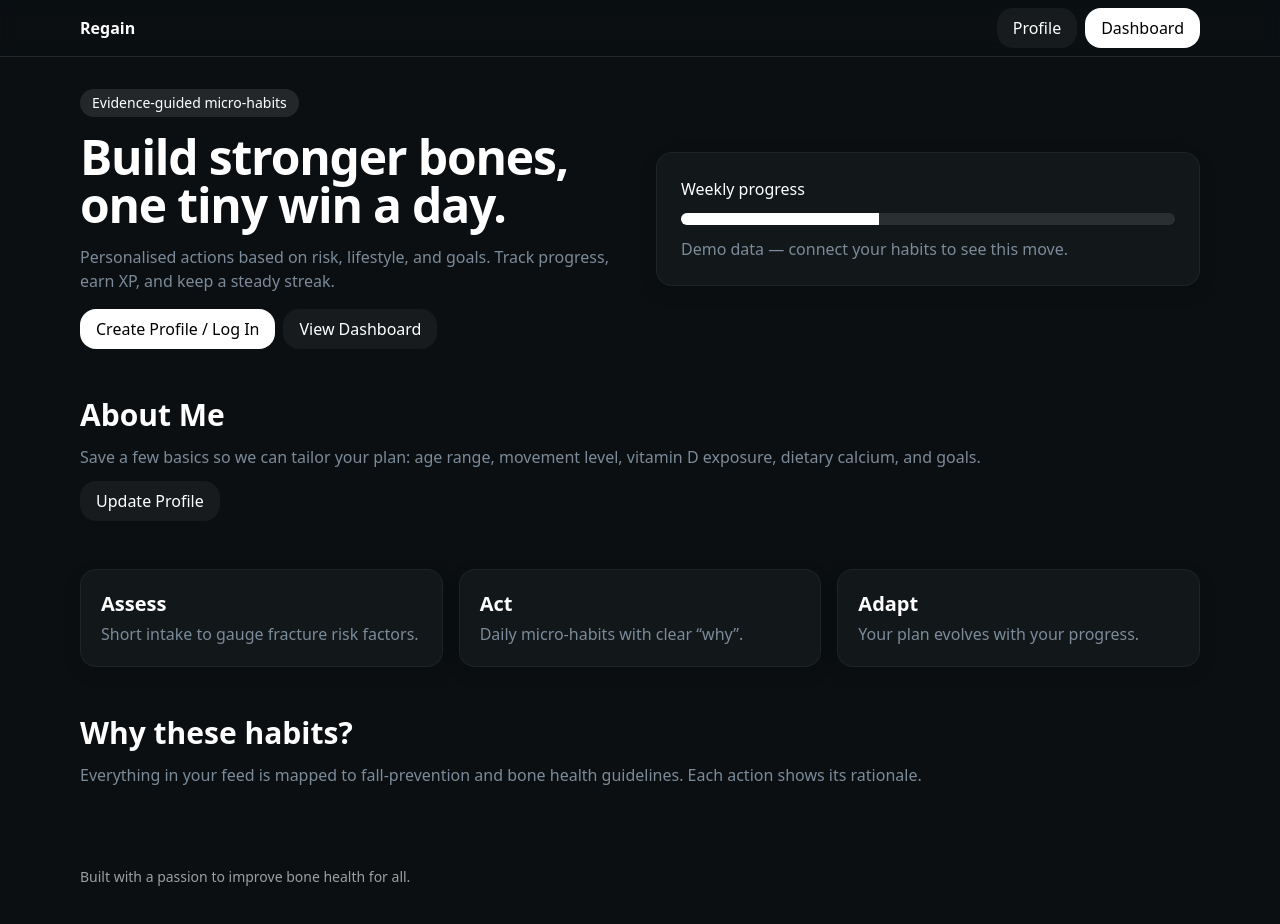
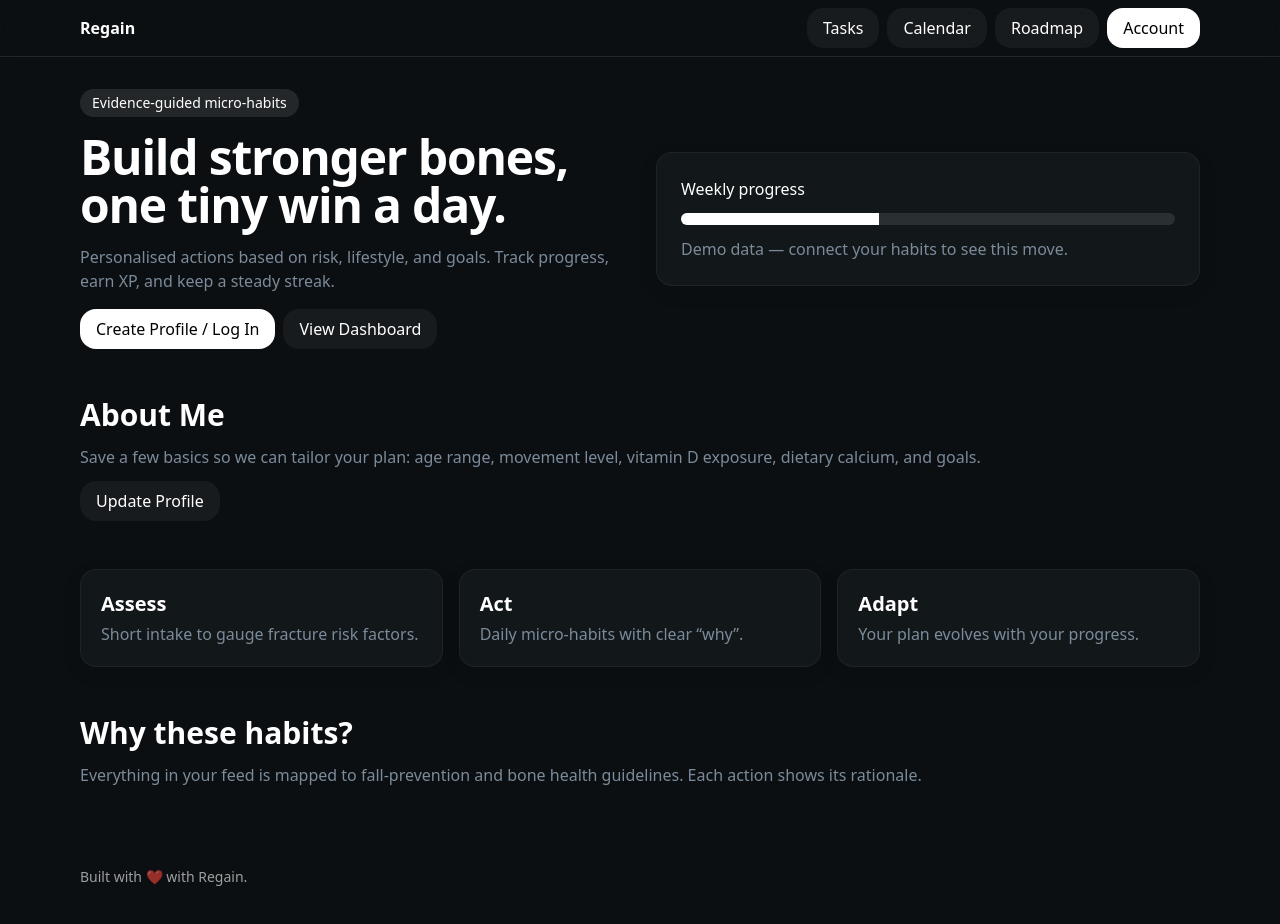
Before and after one commit to shivanamdeo23-cpu/regain, a Next.js app: page / in a window 1280 px wide. Shown: the top 924 px of the page. Built offline with nearby package versions, Linux system fonts and the light colour scheme.

Commit message:
Update layout.tsx

```diff
--- a/app/layout.tsx
+++ b/app/layout.tsx
@@ -1,6 +1,11 @@
 import './globals.css';
 import type { ReactNode } from 'react';
 import Link from 'next/link';
+
+export const metadata = {
+  title: 'Regain',
+  description: 'Regain — daily micro-habits for stronger recovery and resilience.',
+};
 
 export default function RootLayout({ children }: { children: ReactNode }) {
   return (
@@ -10,14 +15,16 @@ export default function RootLayout({ children }: { children: ReactNode }) {
           <div className="container flex h-14 items-center justify-between">
             <Link href="/" className="font-semibold">Regain</Link>
             <nav className="flex items-center gap-2">
-              <Link className="btn-ghost" href="/profile">Profile</Link>
-              <Link className="btn-primary" href="/dashboard">Dashboard</Link>
+              <a className="btn-ghost" href="/tasks">Tasks</a>
+              <a className="btn-ghost" href="/calendar">Calendar</a>
+              <a className="btn-ghost" href="/roadmap">Roadmap</a>
+              <a className="btn-primary" href="/account">Account</a>
             </nav>
           </div>
         </header>
         <main className="container py-8">{children}</main>
         <footer className="container py-12 text-sm text-white/60">
-          Built with a passion to improve bone health for all.
+          Built with ❤️ with Regain.
         </footer>
       </body>
     </html>
```
